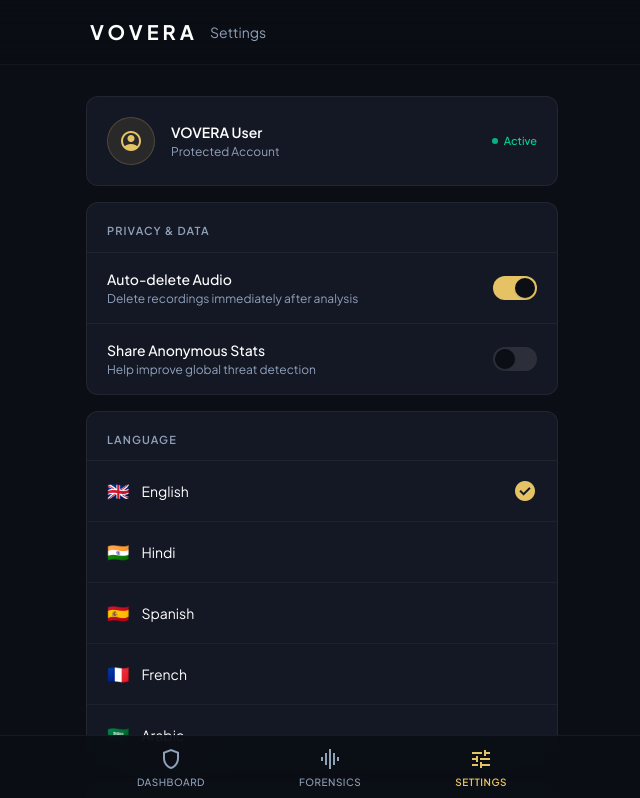
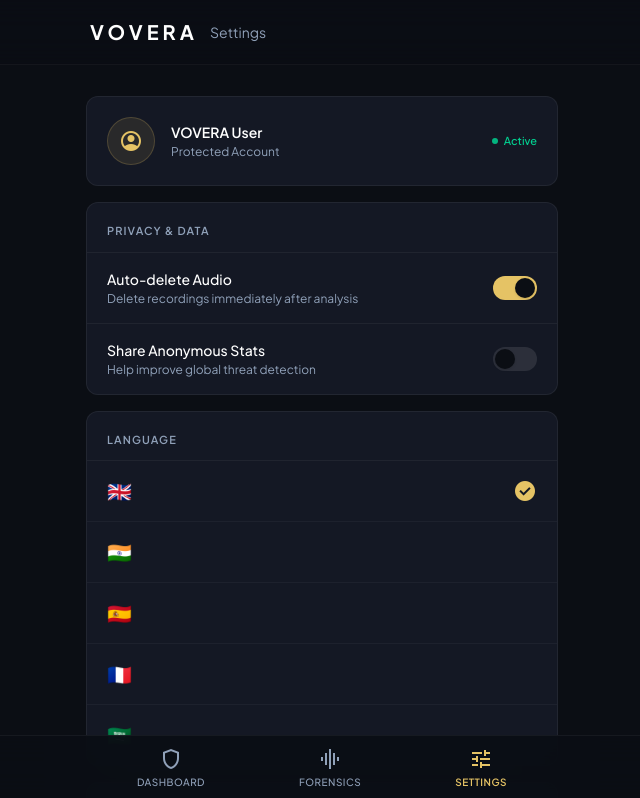
Before and after one commit to soumik2007/VOVERA, a React (Vite) app in the folder web-frontend/: page /settings in a window 1280 px wide. Shown: the top 798 px of the page, without its empty margins (318-958 px from the left). Built offline with nearby package versions, Linux system fonts and the light colour scheme.

Commit message:
style: show only flag emojis in language selector, remove text names

```diff
--- a/web-frontend/src/pages/Settings.tsx
+++ b/web-frontend/src/pages/Settings.tsx
@@ -74,10 +74,7 @@ export default function Settings() {
             {languages.map(lang => (
               <button key={lang.name} onClick={() => setLanguage(lang.name)}
                 className="flex items-center justify-between w-full px-5 py-4 border-b border-white/[0.04] hover:bg-white/[0.02] transition-colors last:border-b-0">
-                <div className="flex items-center gap-3">
-                  <span className="text-lg">{lang.flag}</span>
-                  <span className="text-sm text-white">{lang.name}</span>
-                </div>
+                <span className="text-xl">{lang.flag}</span>
                 {language === lang.name && (
                   <span className="material-symbols-outlined text-[#E5C365] text-[20px]" style={{ fontVariationSettings: "'FILL' 1" }}>check_circle</span>
                 )}
```
